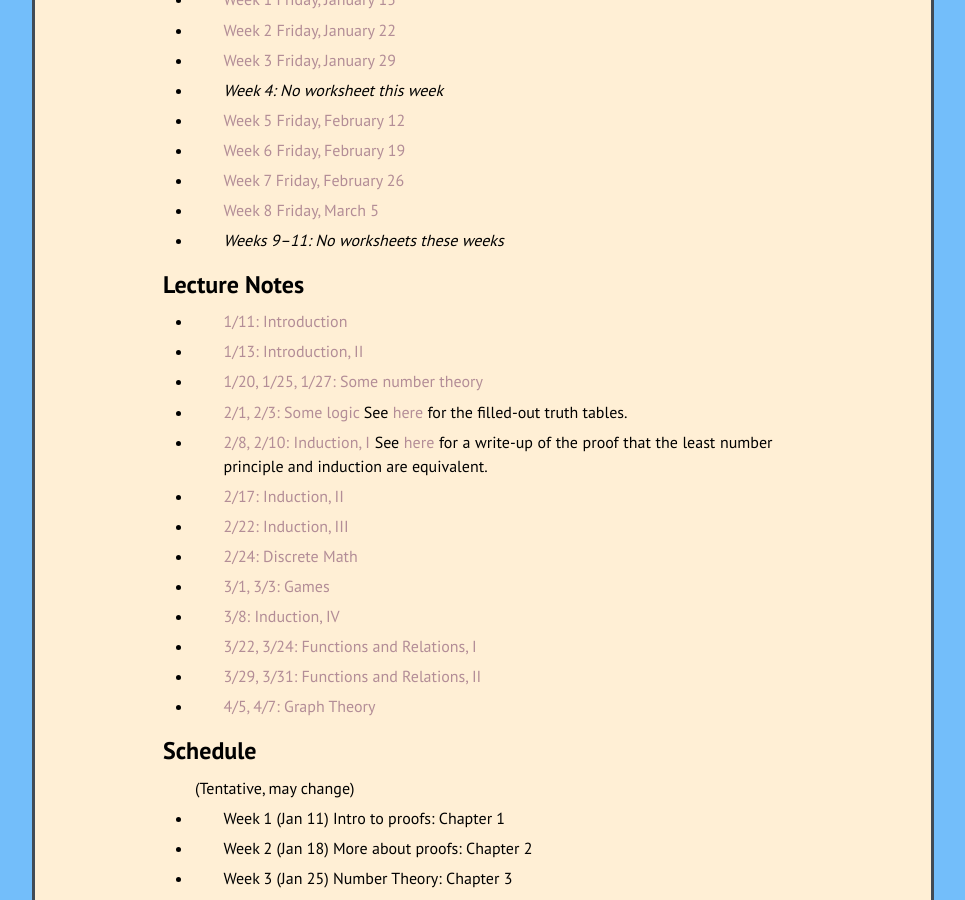
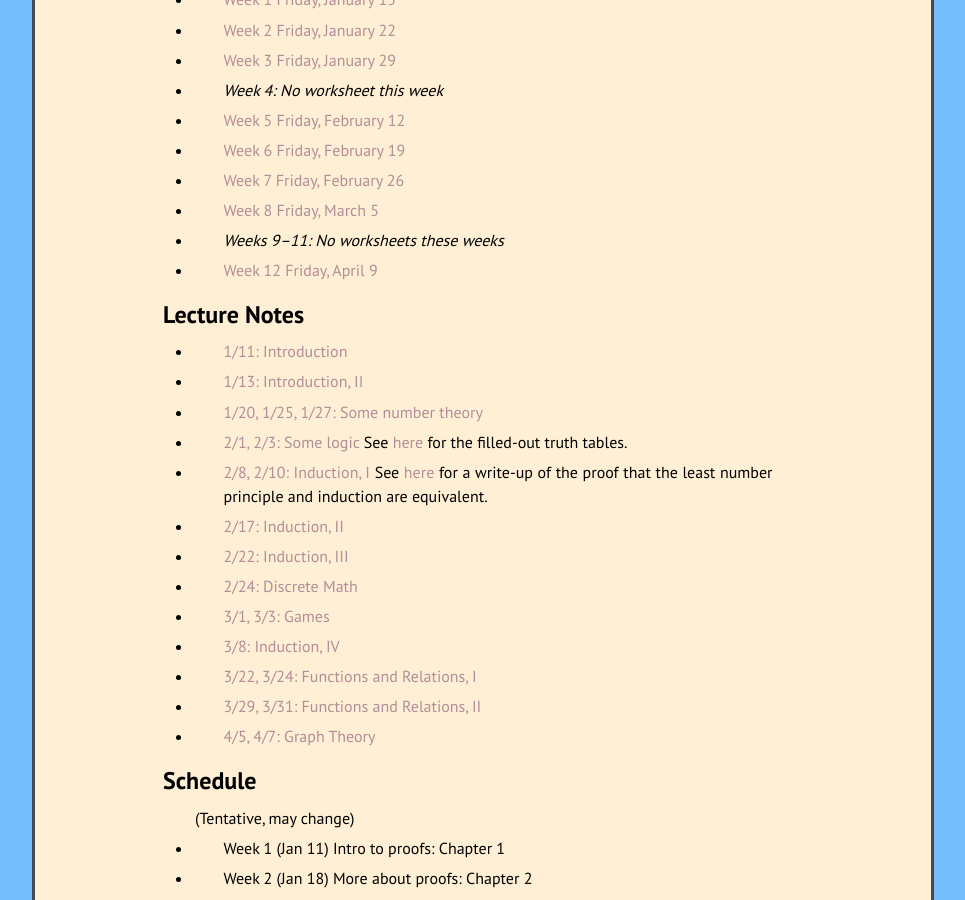
Before and after one commit to kamerynjw/kamerynjw.github.io, a Jekyll site: the page built from teaching/2021/math321.md, in a window 1280 px wide and 900 px high, scrolled down 2103 px. Shown: the whole window, without its empty margins (157-1122 px from the left). Built offline with Jekyll 4.4.1, drawn with Linux system fonts in a browser that asks for light colours; nearby versions of some CDN libraries; formulas are drawn with MathJax 3.

Commit message:
321 worksheet

```diff
--- a/teaching/2021/math321.md
+++ b/teaching/2021/math321.md
@@ -90,6 +90,8 @@ In-class Worksheets
 
 * *Weeks 9–11: No worksheets these weeks*
 
+* [Week 12 Friday, April 9]({{ page.url }}ic12.pdf)
+
 Lecture Notes
 -------
 
```
Also changed, not shown: 1 other file.
